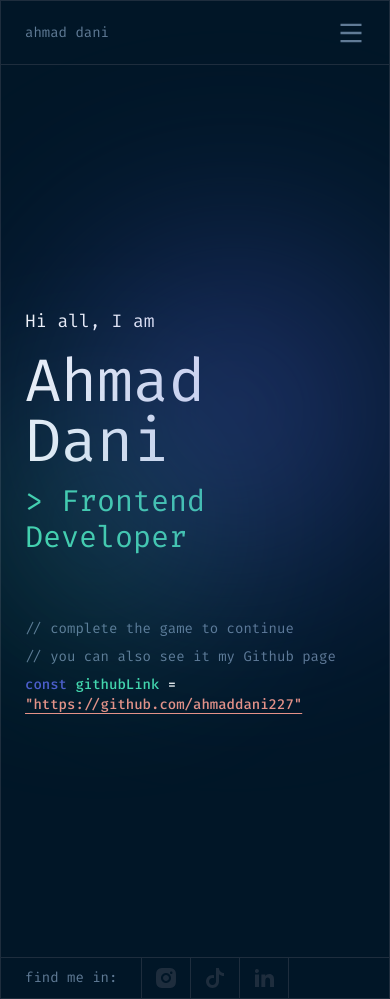
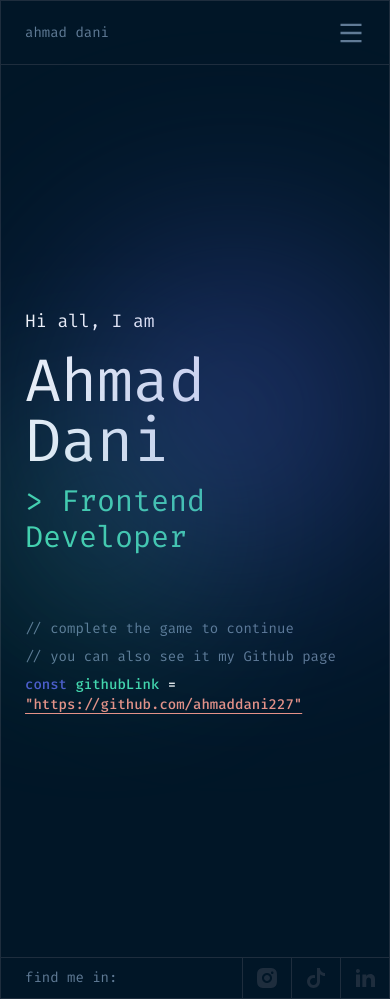
Before and after one commit to ahmaddani227/react-porto, a React (Vite) app: page / in a window 390 px wide. Shown: the top 999 px of the page. Built offline with nearby package versions, Linux system fonts and the light colour scheme.

Commit message:
feat(footer): add responsive footer

```diff
--- a/src/App.tsx
+++ b/src/App.tsx
@@ -1,14 +1,9 @@
-import {
-  RiGithubFill,
-  RiInstagramFill,
-  RiLinkedinFill,
-  RiTiktokFill,
-} from "react-icons/ri";
 import BoltDownLeft from "/Icons/bolt-down-left.svg";
 import BoltDownRight from "/Icons/bolt-down-right.svg";
 import BoltUpLeft from "/Icons/bolt-up-left.svg";
 import BoltUpRight from "/Icons/bolt-up-right.svg";
 import Navbar from "./components/Fragments/Nabvbar/index.tsx";
+import Footer from "./components/Fragments/Footer/index.tsx";
 
 function App() {
   return (
@@ -78,43 +73,7 @@ function App() {
         </section>
       </main>
 
-      <footer className="border-t border-midnight-slate">
-        <div className="flex justify-between w-full h-[40px]">
-          <div className="flex h-full text-slate-muted">
-            <h1 className="flex items-center h-full px-6 text-sm border-r text-slate-muted border-midnight-slate">
-              find me in:
-            </h1>
-            <a
-              href="#"
-              className="flex items-center h-full px-3 text-sm transition border-r border-midnight-slate group hover:bg-midnight-slate"
-            >
-              <RiInstagramFill className="w-6 h-6 fill-midnight-slate group-hover:fill-slate-muted" />
-            </a>
-            <a
-              href="#"
-              className="flex items-center h-full px-3 text-sm transition border-r border-midnight-slate group hover:bg-midnight-slate"
-            >
-              <RiTiktokFill className="w-6 h-6 fill-midnight-slate group-hover:fill-slate-muted" />
-            </a>
-            <a
-              href="#"
-              className="flex items-center h-full px-3 text-sm transition border-r border-midnight-slate group hover:bg-midnight-slate"
-            >
-              <RiLinkedinFill className="w-6 h-6 fill-midnight-slate group-hover:fill-slate-muted" />
-            </a>
-          </div>
-          <a
-            href="#"
-            target="_blank"
-            className="items-center hidden h-full px-6 text-sm transition-all border-l lg:flex hover:bg-midnight-slate text-slate-muted border-midnight-slate"
-          >
-            @ahmaddani227
-            <span className="ml-1">
-              <RiGithubFill className="w-6 h-6 fill-slate-muted" />
-            </span>
-          </a>
-        </div>
-      </footer>
+      <Footer />
     </div>
   );
 }
--- /dev/null
+++ b/src/components/Fragments/Footer/Footer.tsx
@@ -0,0 +1,50 @@
+import {
+  RiGithubFill,
+  RiInstagramFill,
+  RiLinkedinFill,
+  RiTiktokFill,
+} from "react-icons/ri";
+
+function Footer() {
+  return (
+    <footer className="hidden border-t lg:block border-midnight-slate">
+      <div className="flex justify-between w-full h-[40px]">
+        <div className="flex h-full text-slate-muted">
+          <h1 className="flex items-center h-full px-6 text-sm border-r text-slate-muted border-midnight-slate">
+            find me in:
+          </h1>
+          <a
+            href="#"
+            className="flex items-center h-full px-3 text-sm transition border-r border-midnight-slate group hover:bg-midnight-slate"
+          >
+            <RiInstagramFill className="w-6 h-6 fill-midnight-slate group-hover:fill-slate-muted" />
+          </a>
+          <a
+            href="#"
+            className="flex items-center h-full px-3 text-sm transition border-r border-midnight-slate group hover:bg-midnight-slate"
+          >
+            <RiTiktokFill className="w-6 h-6 fill-midnight-slate group-hover:fill-slate-muted" />
+          </a>
+          <a
+            href="#"
+            className="flex items-center h-full px-3 text-sm transition border-r border-midnight-slate group hover:bg-midnight-slate"
+          >
+            <RiLinkedinFill className="w-6 h-6 fill-midnight-slate group-hover:fill-slate-muted" />
+          </a>
+        </div>
+        <a
+          href="#"
+          target="_blank"
+          className="flex items-center h-full px-6 text-sm transition-all border-l hover:bg-midnight-slate text-slate-muted border-midnight-slate"
+        >
+          @ahmaddani227
+          <span className="ml-1">
+            <RiGithubFill className="w-6 h-6 fill-slate-muted" />
+          </span>
+        </a>
+      </div>
+    </footer>
+  );
+}
+
+export default Footer;
--- /dev/null
+++ b/src/components/Fragments/Footer/MobileFooter.tsx
@@ -0,0 +1,43 @@
+import {
+  RiGithubFill,
+  RiInstagramFill,
+  RiLinkedinFill,
+  RiTiktokFill,
+} from "react-icons/ri";
+
+function MobileFooter() {
+  return (
+    <footer className="border-t border-midnight-slate lg:hidden">
+      <div className="flex justify-between w-full h-[40px]">
+        <div className="flex justify-between w-full h-full text-slate-muted">
+          <h1 className="flex items-center h-full px-6 text-sm text-slate-muted ">
+            find me in:
+          </h1>
+
+          <div className="flex justify-end">
+            <a
+              href="#"
+              className="flex items-center h-full px-3 text-sm transition border-l border-midnight-slate group hover:bg-midnight-slate"
+            >
+              <RiInstagramFill className="w-6 h-6 fill-midnight-slate group-hover:fill-slate-muted" />
+            </a>
+            <a
+              href="#"
+              className="flex items-center h-full px-3 text-sm transition border-l border-midnight-slate group hover:bg-midnight-slate"
+            >
+              <RiTiktokFill className="w-6 h-6 fill-midnight-slate group-hover:fill-slate-muted" />
+            </a>
+            <a
+              href="#"
+              className="flex items-center h-full px-3 text-sm transition border-l border-midnight-slate group hover:bg-midnight-slate"
+            >
+              <RiLinkedinFill className="w-6 h-6 fill-midnight-slate group-hover:fill-slate-muted" />
+            </a>
+          </div>
+        </div>
+      </div>
+    </footer>
+  );
+}
+
+export default MobileFooter;
--- /dev/null
+++ b/src/components/Fragments/Footer/index.tsx
@@ -0,0 +1,13 @@
+import Footer from "./Footer";
+import MobileFooter from "./MobileFooter";
+
+function index() {
+  return (
+    <>
+      <MobileFooter />
+      <Footer />
+    </>
+  );
+}
+
+export default index;
--- a/src/components/Fragments/Nabvbar/NavbarMobile.tsx
+++ b/src/components/Fragments/Nabvbar/MobileNavbar.tsx
@@ -1,7 +1,7 @@
 import React, { useEffect } from "react";
 import { RiCloseFill, RiMenuLine } from "react-icons/ri";
 
-function NavbarMobile() {
+function MobileNavbar() {
   const [isOpen, setIsOpen] = React.useState(false);
 
   const hendleOpen = () => setIsOpen(!isOpen);
@@ -37,7 +37,7 @@ function NavbarMobile() {
         {isOpen && (
           <div className="absolute z-50 w-full min-h-screen top-16 bg-midnight-blue">
             <ul className="flex flex-col">
-              <li className="py-4 border-b px-fluids border-midnight-slate hover:bg-midnight-slate">
+              <li className="py-4 border-b px-fluid border-midnight-slate hover:bg-midnight-slate">
                 <a
                   href="#"
                   className="flex items-center h-full text-base text-white "
@@ -45,7 +45,7 @@ function NavbarMobile() {
                   _hello
                 </a>
               </li>
-              <li className="py-4 border-b px-fluids border-midnight-slate hover:bg-midnight-slate">
+              <li className="py-4 border-b px-fluid border-midnight-slate hover:bg-midnight-slate">
                 <a
                   href="#"
                   className="flex items-center h-full text-base text-slate-muted "
@@ -53,7 +53,7 @@ function NavbarMobile() {
                   _about-me
                 </a>
               </li>
-              <li className="py-4 border-b px-fluids border-midnight-slate hover:bg-midnight-slate">
+              <li className="py-4 border-b px-fluid border-midnight-slate hover:bg-midnight-slate">
                 <a
                   href="#"
                   className="flex items-center h-full text-base text-slate-muted "
@@ -61,7 +61,7 @@ function NavbarMobile() {
                   _projects
                 </a>
               </li>
-              <li className="py-4 border-b px-fluids border-midnight-slate hover:bg-midnight-slate">
+              <li className="py-4 border-b px-fluid border-midnight-slate hover:bg-midnight-slate">
                 <a
                   href="#"
                   className="flex items-center h-full text-base text-slate-muted "
@@ -77,4 +77,4 @@ function NavbarMobile() {
   );
 }
 
-export default NavbarMobile;
+export default MobileNavbar;
--- a/src/components/Fragments/Nabvbar/index.tsx
+++ b/src/components/Fragments/Nabvbar/index.tsx
@@ -1,11 +1,10 @@
-import React from "react";
 import Navbar from "./Navbar";
-import NavbarMobile from "./NavbarMobile";
+import MobileNavbar from "./MobileNavbar";
 
 export default function index() {
   return (
     <>
-      <NavbarMobile />
+      <MobileNavbar />
       <Navbar />
     </>
   );
```
